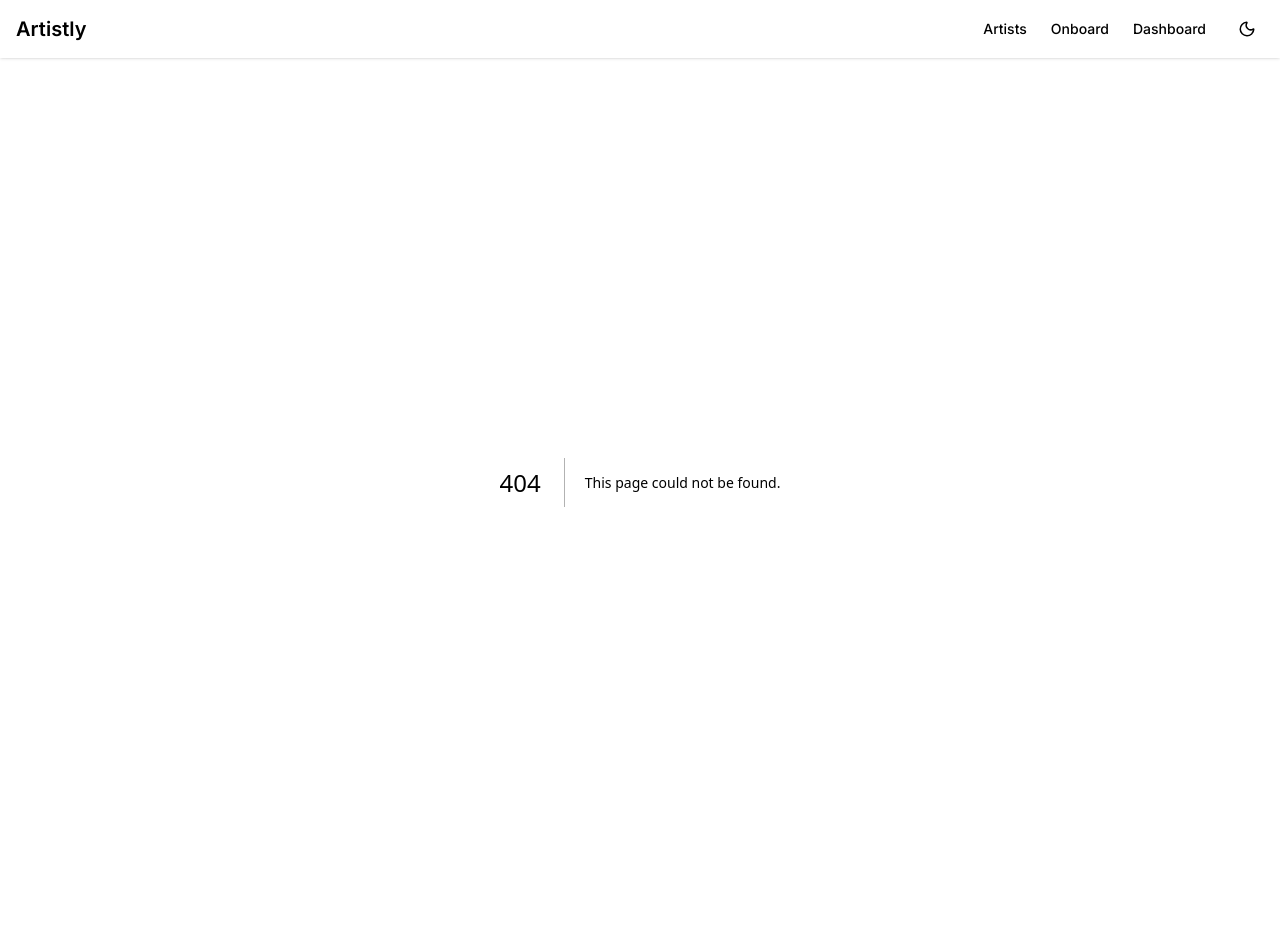
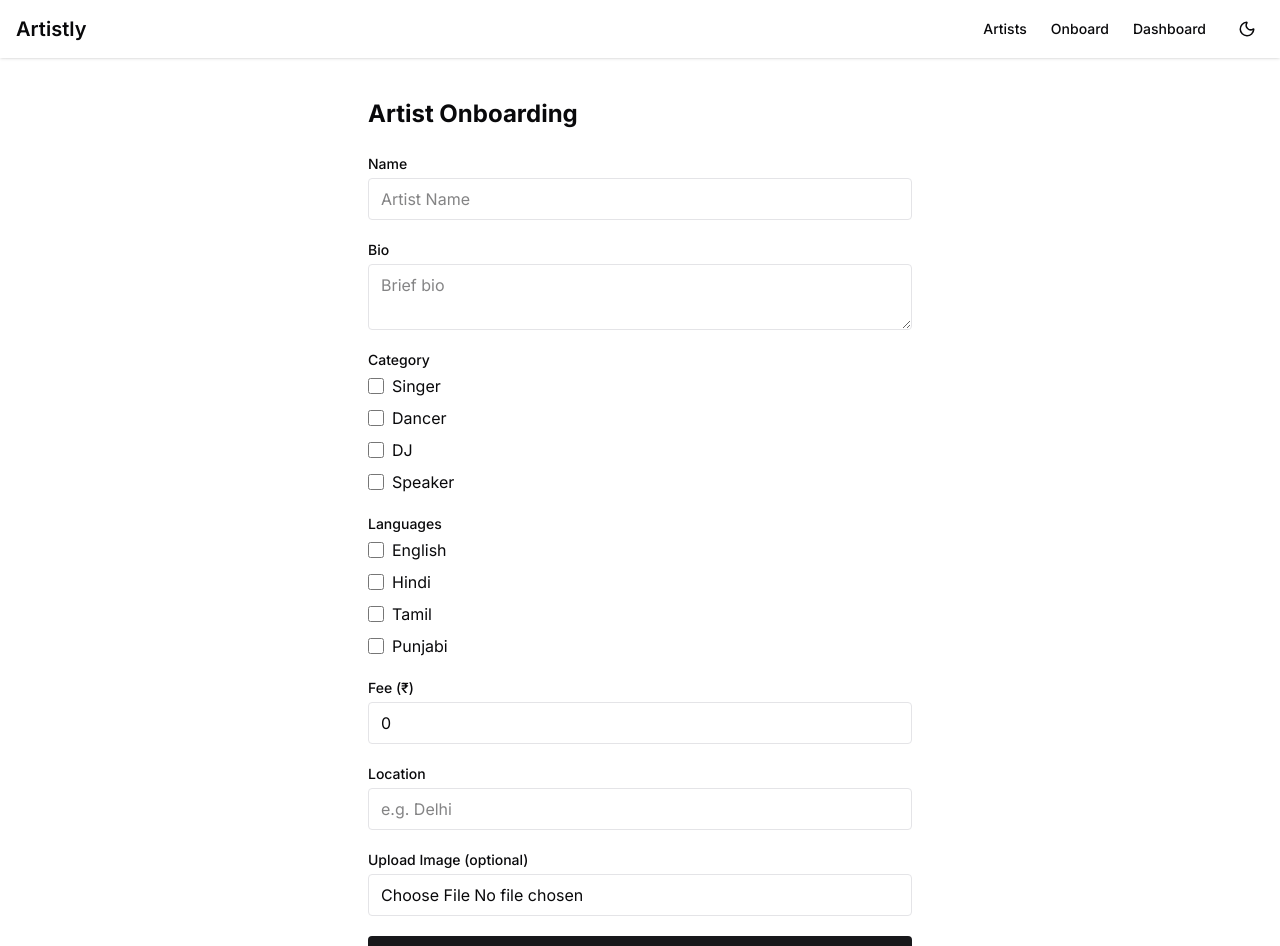
Before and after one commit to Gokulkiran418/optimized-react-webapp, a Next.js app: page /onboarding in a window 1280 px wide. Before the commit this address had no page. Shown: the top 946 px of the page. Before the commit the page ends 906 px from the top, so only its background shows below. Built offline with nearby package versions, Linux system fonts and the light colour scheme.

Commit message:
Create Onboarding Page and add UI components

```diff
--- a/package.json
+++ b/package.json
@@ -24,6 +24,7 @@
     "swr": "^2.3.3",
     "tailwind-merge": "^3.3.1",
     "yup": "^1.6.1",
+    "zod": "^3.25.67",
     "zustand": "^5.0.5"
   },
   "devDependencies": {
--- /dev/null
+++ b/src/app/onboarding/page.tsx
@@ -0,0 +1,165 @@
+'use client'
+
+import { useForm, Controller } from 'react-hook-form'
+import { zodResolver } from '@hookform/resolvers/zod'
+import { artistSchema, ArtistFormData } from '@/lib/schema/artistSchema'
+import { useState } from 'react'
+import { Input } from '@/components/ui/Input'
+import { Button } from '@/components/ui/Button'
+import { Textarea } from '@/components/ui/Textarea'
+import { Label } from '@/components/ui/Label'
+import { Checkbox } from '@/components/ui/Checkbox'
+import type { ArtistFormData as FormData } from '@/lib/schema/artistSchema'
+
+const categories = ['Singer', 'Dancer', 'DJ', 'Speaker']
+const languages = ['English', 'Hindi', 'Tamil', 'Punjabi']
+
+export default function OnboardingPage() {
+  const {
+    register,
+    control,
+    handleSubmit,
+    formState: { errors },
+    reset,
+  } = useForm<FormData>({
+    resolver: zodResolver(artistSchema),
+    defaultValues: {
+      name: '',
+      bio: '',
+      category: [],
+      languages: [],
+      fee: 0,
+      location: '',
+      image: undefined,
+    },
+  })
+
+  const [imageUrl, setImageUrl] = useState<string>('')
+
+  const onSubmit = (data: FormData) => {
+    console.log('Submitted artist data:', data)
+    alert('Artist submitted successfully!')
+    reset()
+    setImageUrl('')
+  }
+
+  const handleImageUpload = (e: React.ChangeEvent<HTMLInputElement>) => {
+    const file = e.target.files?.[0]
+    if (file) setImageUrl(URL.createObjectURL(file))
+  }
+
+  return (
+    <div className="max-w-xl mx-auto p-4 space-y-6">
+      <h1 className="text-2xl font-bold">Artist Onboarding</h1>
+
+      <form onSubmit={handleSubmit(onSubmit)} className="space-y-5">
+        {/* Name */}
+        <div>
+          <Label htmlFor="name">Name</Label>
+          <Input id="name" {...register('name')} placeholder="Artist Name" />
+          {errors.name && <p className="text-sm text-red-500">{errors.name.message}</p>}
+        </div>
+
+        {/* Bio */}
+        <div>
+          <Label htmlFor="bio">Bio</Label>
+          <Textarea id="bio" {...register('bio')} placeholder="Brief bio" />
+          {errors.bio && <p className="text-sm text-red-500">{errors.bio.message}</p>}
+        </div>
+
+        {/* Category */}
+        <div>
+          <Label>Category</Label>
+          <Controller
+            control={control}
+            name="category"
+            render={({ field }) => (
+              <div className="space-y-2">
+                {categories.map((opt) => (
+                  <label key={opt} className="flex items-center gap-2">
+                    <Checkbox
+                      checked={field.value.includes(opt)}
+                      onCheckedChange={(c) =>
+                        field.onChange(
+                          c
+                            ? [...field.value, opt]
+                            : field.value.filter((v: string) => v !== opt)
+                        )
+                      }
+                    />
+                    <span>{opt}</span>
+                  </label>
+                ))}
+              </div>
+            )}
+          />
+          {errors.category && <p className="text-sm text-red-500">Select at least one category</p>}
+        </div>
+
+        {/* Languages */}
+        <div>
+          <Label>Languages</Label>
+          <Controller
+            control={control}
+            name="languages"
+            render={({ field }) => (
+              <div className="space-y-2">
+                {languages.map((opt) => (
+                  <label key={opt} className="flex items-center gap-2">
+                    <Checkbox
+                      checked={field.value.includes(opt)}
+                      onCheckedChange={(c) =>
+                        field.onChange(
+                          c
+                            ? [...field.value, opt]
+                            : field.value.filter((v: string) => v !== opt)
+                        )
+                      }
+                    />
+                    <span>{opt}</span>
+                  </label>
+                ))}
+              </div>
+            )}
+          />
+          {errors.languages && <p className="text-sm text-red-500">Select at least one language</p>}
+        </div>
+
+        {/* Fee */}
+        <div>
+          <Label htmlFor="fee">Fee (₹)</Label>
+          <Input
+            id="fee"
+            type="number"
+            {...register('fee', { valueAsNumber: true })}
+          />
+          {errors.fee && <p className="text-sm text-red-500">{errors.fee.message}</p>}
+        </div>
+
+        {/* Location */}
+        <div>
+          <Label htmlFor="location">Location</Label>
+          <Input id="location" {...register('location')} placeholder="e.g. Delhi" />
+          {errors.location && <p className="text-sm text-red-500">{errors.location.message}</p>}
+        </div>
+
+        {/* Image Upload */}
+        <div>
+          <Label htmlFor="image">Upload Image (optional)</Label>
+          <Input id="image" type="file" accept="image/*" onChange={handleImageUpload} />
+          {imageUrl && (
+            <img
+              src={imageUrl}
+              alt="preview"
+              className="h-24 mt-2 rounded border"
+            />
+          )}
+        </div>
+
+        <Button type="submit" className="w-full">
+          Submit
+        </Button>
+      </form>
+    </div>
+  )
+}
--- /dev/null
+++ b/src/components/ui/Button.tsx
@@ -0,0 +1,16 @@
+'use client'
+import React from 'react'
+import clsx from 'clsx'
+
+interface ButtonProps extends React.ButtonHTMLAttributes<HTMLButtonElement> {}
+
+export const Button: React.FC<ButtonProps> = ({ className, ...props }) => (
+  <button
+    {...props}
+    className={clsx(
+      'inline-flex items-center justify-center rounded px-4 py-2 text-sm font-medium transition',
+      'bg-primary text-white hover:bg-primary/90 focus:outline-none focus:ring',
+      className
+    )}
+  />
+)
--- /dev/null
+++ b/src/components/ui/Checkbox.tsx
@@ -0,0 +1,17 @@
+'use client'
+import React from 'react'
+import clsx from 'clsx'
+
+interface CheckboxProps {
+  checked: boolean
+  onCheckedChange: (checked: boolean) => void
+}
+
+export const Checkbox: React.FC<CheckboxProps> = ({ checked, onCheckedChange }) => (
+  <input
+    type="checkbox"
+    checked={checked}
+    onChange={(e) => onCheckedChange(e.target.checked)}
+    className="h-4 w-4 rounded border focus:ring"
+  />
+)
--- /dev/null
+++ b/src/components/ui/Input.tsx
@@ -0,0 +1,15 @@
+'use client'
+import React from 'react'
+
+interface InputProps extends React.InputHTMLAttributes<HTMLInputElement> {}
+
+export const Input = React.forwardRef<HTMLInputElement, InputProps>(
+  ({ className = '', ...props }, ref) => (
+    <input
+      ref={ref}
+      {...props}
+      className={`block w-full border rounded px-3 py-2 focus:outline-none focus:ring ${className}`}
+    />
+  )
+)
+Input.displayName = 'Input'
--- /dev/null
+++ b/src/components/ui/Label.tsx
@@ -0,0 +1,10 @@
+'use client'
+import React from 'react'
+
+interface LabelProps extends React.LabelHTMLAttributes<HTMLLabelElement> {}
+
+export const Label: React.FC<LabelProps> = ({ className, children, ...props }) => (
+  <label {...props} className={`block text-sm font-medium mb-1 ${className}`}>
+    {children}
+  </label>
+)
--- /dev/null
+++ b/src/components/ui/Textarea.tsx
@@ -0,0 +1,15 @@
+'use client'
+import React from 'react'
+
+interface TextareaProps extends React.TextareaHTMLAttributes<HTMLTextAreaElement> {}
+
+export const Textarea = React.forwardRef<HTMLTextAreaElement, TextareaProps>(
+  ({ className = '', ...props }, ref) => (
+    <textarea
+      ref={ref}
+      {...props}
+      className={`block w-full border rounded px-3 py-2 focus:outline-none focus:ring ${className}`}
+    />
+  )
+)
+Textarea.displayName = 'Textarea'
--- /dev/null
+++ b/src/components/ui/multi-select.tsx
@@ -0,0 +1,28 @@
+import { Checkbox } from '@/components/ui/Checkbox'
+
+type MultiSelectProps = {
+  options: string[]
+  selected: string[]
+  onChange: (val: string[]) => void
+}
+
+export const MultiSelect = ({ options, selected, onChange }: MultiSelectProps) => {
+  const toggle = (option: string) => {
+    if (selected.includes(option)) {
+      onChange(selected.filter((o) => o !== option))
+    } else {
+      onChange([...selected, option])
+    }
+  }
+
+  return (
+    <div className="space-y-2">
+      {options.map((opt) => (
+        <label key={opt} className="flex items-center gap-2">
+          <Checkbox checked={selected.includes(opt)} onCheckedChange={() => toggle(opt)} />
+          <span>{opt}</span>
+        </label>
+      ))}
+    </div>
+  )
+}
--- /dev/null
+++ b/src/lib/schema/artistSchema.ts
@@ -0,0 +1,16 @@
+import { z } from 'zod'
+
+export const artistSchema = z.object({
+  name: z.string().min(2),
+  bio: z.string().min(10),
+  category: z.array(z.string()).min(1),
+  languages: z.array(z.string()).min(1),
+  fee: z.number().min(0),
+  location: z.string().min(2),
+  image: z
+    .instanceof(File)
+    .optional()
+    .or(z.string().url().optional()), // fallback if using mock string url
+})
+
+export type ArtistFormData = z.infer<typeof artistSchema>
```
Also changed, not shown: src/app/onboard/page.tsx (deleted), 1 other file (tests, documents, lock files or other folders).
